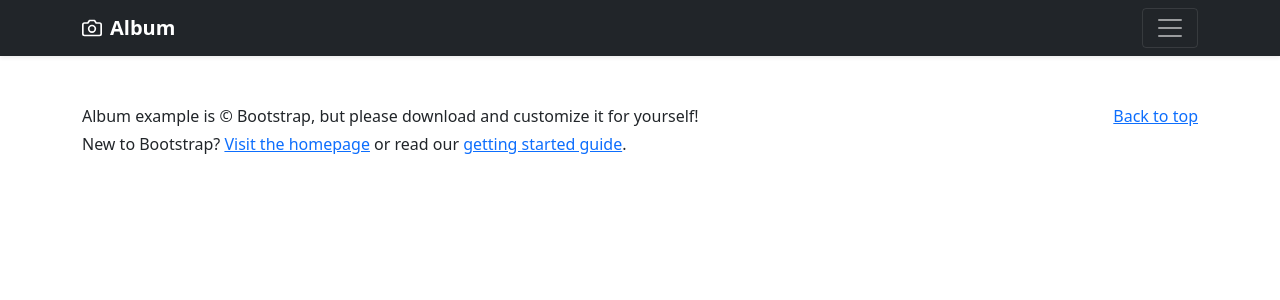
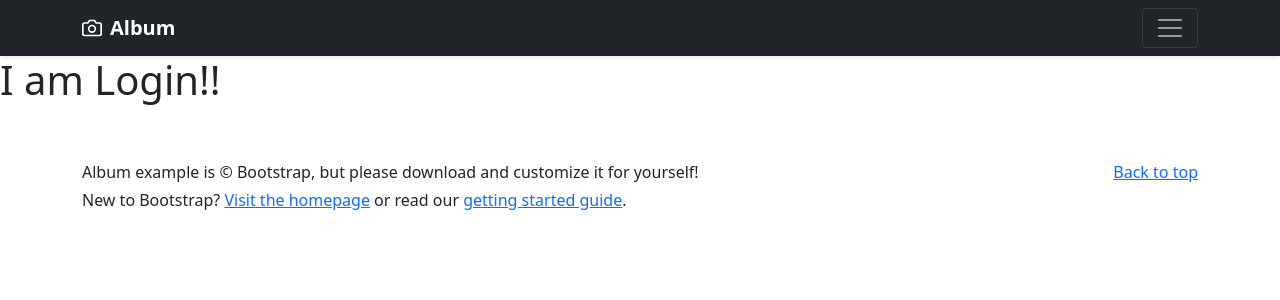
Before and after one commit to JasonSong97/VUEJS_SPRINGBOOT_CRUD, a Vue app: page /login in a window 1280 px wide. Shown: the top 300 px of the page. Built offline with nearby package versions, Linux system fonts and the light colour scheme.

Commit message:
feat : 로그인 페이지 연동

```diff
--- a/src/main.js
+++ b/src/main.js
@@ -2,10 +2,12 @@ import { createApp } from 'vue'
 import App from './App.vue'
 import {createRouter, createWebHistory} from 'vue-router'
 import Home from "@/pages/Home";
+import Login from "@/pages/Login";
 
 const routes = [
      // / 경로로 오면 Home으로 보냄
-     {path:'/', component: Home}
+     {path:'/', component: Home},
+     {path:'/login', component: Login}
 ]
 
 const router = createRouter({
--- /dev/null
+++ b/src/pages/Login.vue
@@ -0,0 +1,10 @@
+<template>
+  <h1>I am Login!!</h1>
+</template>
+
+
+<script>
+export default {
+
+}
+</script>
```
